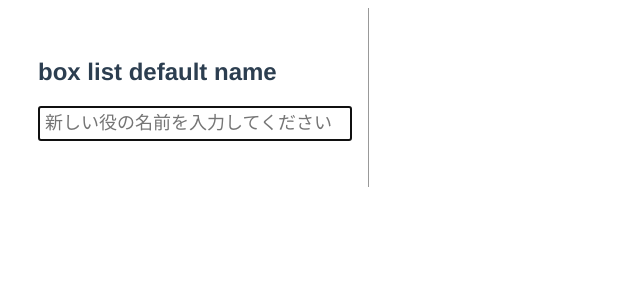
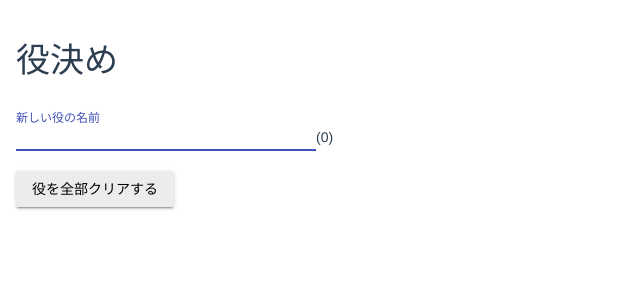
Before and after one commit to maripiyoko/kumi-kime, a Vue app: page / in a window 1280 px wide. Shown: the top 300 px of the page, without its empty margins (0-640 px from the left). Built offline with nearby package versions, Linux system fonts and the light colour scheme.

Commit message:
Add Material design lite.

```diff
--- a/index.html
+++ b/index.html
@@ -3,6 +3,9 @@
   <head>
     <meta charset="utf-8">
     <title>kumi-kime</title>
+    <link rel="stylesheet" href="https://fonts.googleapis.com/icon?family=Material+Icons">
+    <link rel="stylesheet" href="https://code.getmdl.io/1.3.0/material.indigo-pink.min.css">
+    <script defer src="https://code.getmdl.io/1.3.0/material.min.js"></script>
   </head>
   <body>
     <div id="app"></div>
--- a/src/App.vue
+++ b/src/App.vue
@@ -1,5 +1,5 @@
 <template>
-  <div id="app">
+  <div id="app" class="mdl-grid">
     <box-list></box-list>
   </div>
 </template>
@@ -22,27 +22,9 @@ export default {
   -moz-osx-font-smoothing: grayscale;
   color: #2c3e50;
   margin: 0;
-  hight: 100%;
 }
-.editable-list {
-  padding: 0;
-}
-.editable-list li {
-  position: relative;
-  list-style: none;
-}
-.editable-list .view {
-  background-color: yellow;
-  margin: 20px 0;
-  z-index: 10;
-}
-.editable-list .edit {
-  position: absolute;
-  top: 0;
-}
-input {
-  width: 100%;
-  font-size: 18px;
-  padding: 5px;
+.num-input {
+  width: 40px;
+  text-align: right;
 }
 </style>
--- a/src/components/BoxList.vue
+++ b/src/components/BoxList.vue
@@ -1,30 +1,50 @@
 <template>
-  <div id="box-list">
+  <div id="box-list" class="mdl-cell mdl-cell--6-col">
     <div>
-      <h2>{{name}}</h2>
-      <input class="new-box"
-        autofocus autocomplete="off"
-        placeholder="新しい役の名前を入力してください"
-        v-model="newBox"
-        @keyup.enter="addBox" />
+      <h3>{{name}}</h3>
+      <div class="mdl-textfield mdl-js-textfield mdl-js-textfield mdl-textfield--floating-label">
+        <input class="new-box mdl-textfield__input"
+          id="new_box"
+          type="text"
+          autofocus autocomplete="off"
+          placeholder=""
+          v-model="newBox"
+          @keyup.enter="addBox" />
+        <label class="mdl-textfield__label" for="new_box">新しい役の名前</label>
+      </div>
+      <span>({{boxes.length}})</span>
     </div>
-    <ul class="editable-list">
-      <li v-for="box in boxes"
-        class="box"
-        :key="box.id"
-        :class="{ editing: box == editedBox }">
-        <div class="view">
-          <label @dblclick="editBox(box)">{{box.name}} ({{box.num_requirements}})</label>
-          <button class="destroy" @click="removeBox(box)">消す</button>
-        </div>
-        <input class="edit" type="text"
-          v-model="box.name"
-          v-box-focus="box == editedBox"
-          @blur="doneEdit(box)"
-          @keyup.enter="doneEdit(box)"
-          @keyup.esc="cancelEdit(box)" />
-      </li>
-    </ul>
+    <div>
+      <table class="mdl-data-table mdl-js-data-table mdl-shadow--2dp" v-show="boxes.length">
+        <thead>
+          <th>ID</th>
+          <th class="mdl-data-table__cell--non-numeric">役の名前</th>
+          <th>数</th>
+          <th></th>
+        </thead>
+        <tbody>
+          <tr v-for="box in boxes" class="box" :key="box.id">
+            <td>{{box.id}}</td>
+            <td class="mdl-data-table__cell--non-numeric">
+              <input class="mdl-textfield__input" type="text" v-model="box.name"/>
+            </td>
+            <td>
+              <input class="mdl-textfield__input num-input" type="text" pattern="[0-9]*"
+                v-model="box.num_requirements" />
+            </td>
+            <td>
+              <button class="mdl-button mdl-js-button mdl-button--icon"
+                @click="removeBox(box)">
+                <i class="material-icons">remove</i>
+              </button>
+            </td>
+          </tr>
+        </tbody>
+      </table>
+    </div>
+    <button class="mdl-button mdl-js-button mdl-button--raised mdl-js-ripple-effect" @click="clearAllBoxes()">
+      役を全部クリアする
+    </button>
   </div>
 </template>
 
@@ -48,7 +68,7 @@ export default {
   name: 'box-list',
   data () {
     return {
-      name: 'box list default name',
+      name: '役決め',
       newBox: '',
       boxes: boxStorage.fetch(),
       editedBox: null
@@ -75,11 +95,16 @@ export default {
       })
       this.newBox = ''
     },
-    editBox: function(box) {
+    editBoxName: function(box) {
+      alert('editBoxName')
       this.beforeEditCache = box.name
       this.editedBox = box
     },
-    doneEdit: function(box) {
+    editBoxNum: function(box) {
+      this.beforeEditCache = box.num_requirements
+      this.editedBox = box
+    },
+    doneNameEdit: function(box) {
       if (!this.editedBox) {
         return
       }
@@ -89,12 +114,28 @@ export default {
         this.removeBox(box)
       }
     },
-    cancelEdit: function(box) {
+    doneNumEdit: function(box) {
+      if (!this.editedBox) {
+        return
+      }
+      this.editedBox = null
+      if(!box.num_requirements) {
+        this.removeBox(box)
+      }
+    },
+    cancelNameEdit: function(box) {
       this.editedBox = null
       box.name = this.beforeEditCache
     },
+    cancelNumEdit: function(box) {
+      this.editedBox = null
+      box.num_requirements = this.beforeEditCache
+    },
     removeBox: function(box) {
-      this.boxes.slice(this.boxes.indexOf(box), 1)
+      this.boxes.splice(this.boxes.indexOf(box), 1)
+    },
+    clearAllBoxes: function() {
+      this.boxes = []
     }
   },
 
@@ -109,10 +150,4 @@ export default {
 </script>
 
 <style>
-#box-list {
-  max-width: 300px;
-  border-right: 1px solid #999;
-  max-hight: 100%;
-  padding: 30px;
-}
 </style>
```
